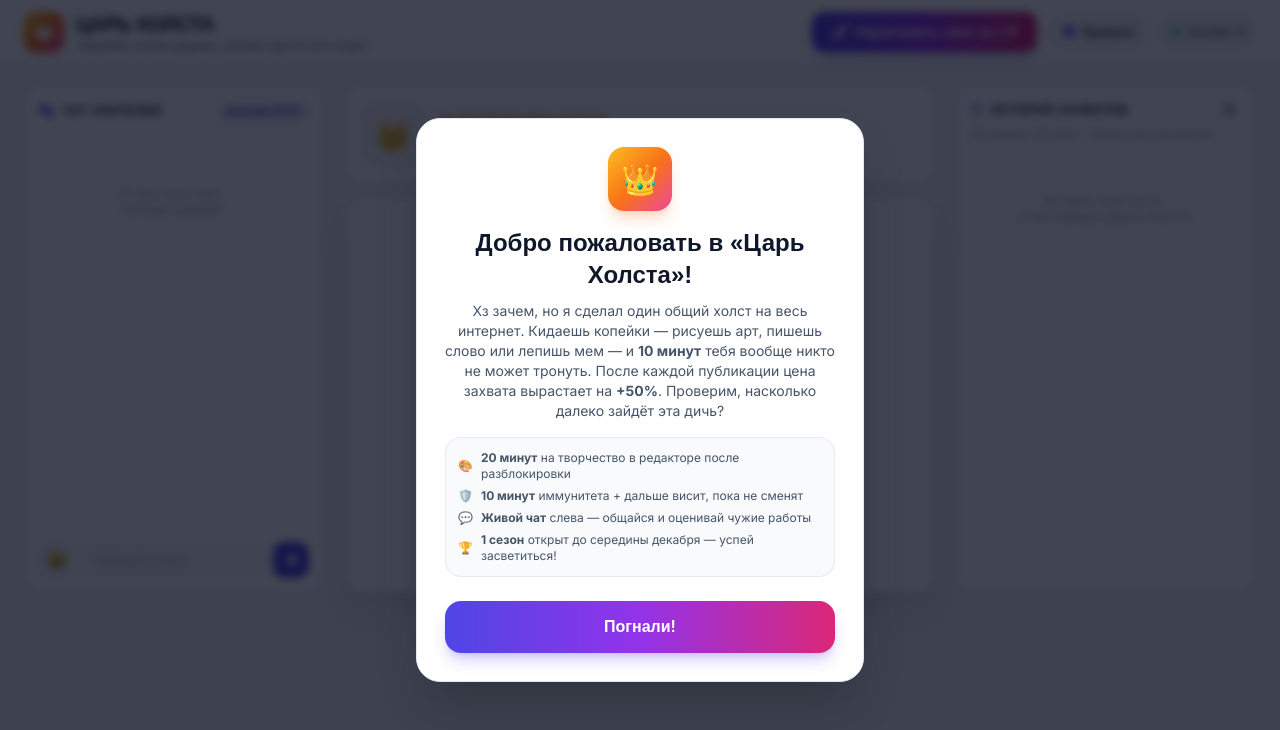
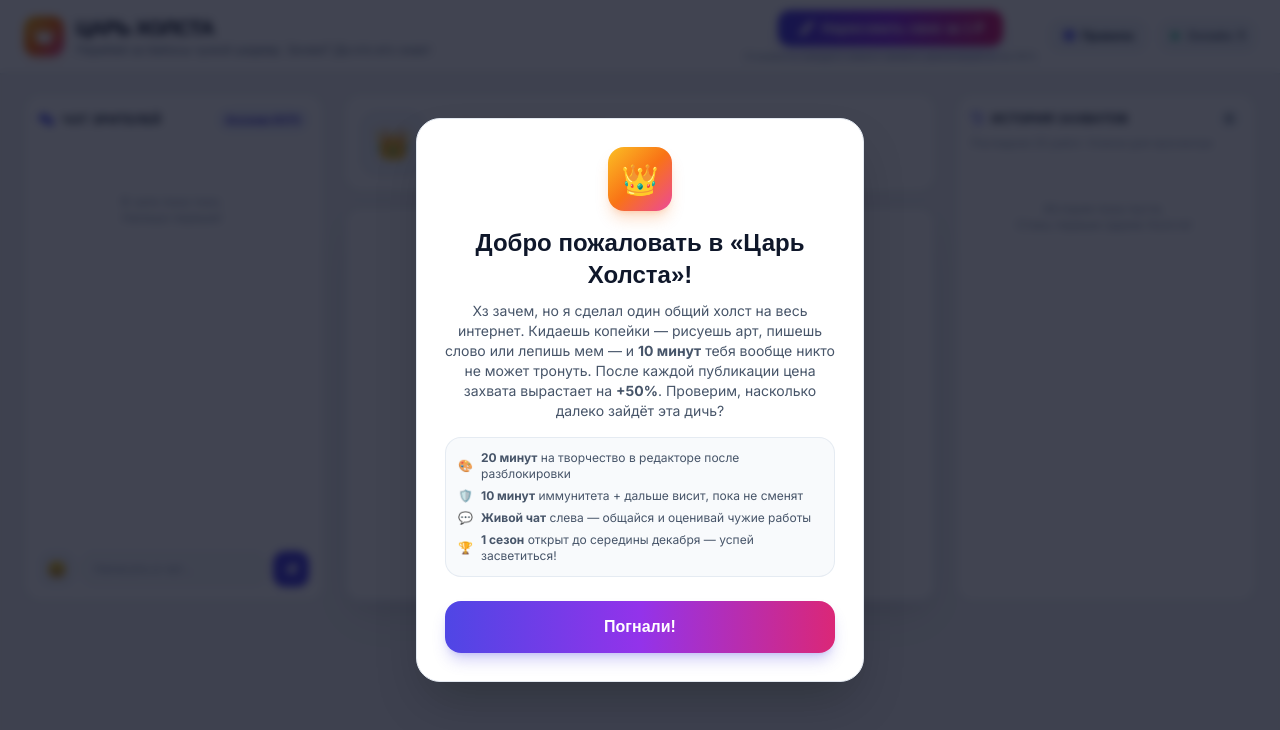
Before and after one commit to chytchyt0/king-mountains, a plain HTML site: page index.html in a window 1280 px wide. Drawn offline with nearby package versions, Linux system fonts and the light colour scheme; no server answers; a web font is replaced by a local one.

Commit message:
Add files via upload

```diff
--- a/index.html
+++ b/index.html
@@ -63,19 +63,24 @@
                     <h1 class="font-display font-extrabold text-lg sm:text-xl tracking-tight text-slate-900">
                         ЦАРЬ ХОЛСТА
                     </h1>
-                    <p class="text-xs text-slate-500">Перебей чужой шедевр. Зачем? Да кто его знает</p>
+                    <p class="text-xs text-slate-500">Перебей за бабосы чужой шедевр. Зачем? Да кто его знает</p>
                 </div>
             </div>
 
             <div class="flex items-center gap-2 sm:gap-3 flex-wrap">
+                <div class="flex flex-col items-center">
                     <button
                         type="button"
                         id="startDrawBookingBtn"
-                    class="py-2.5 px-4 sm:px-5 rounded-xl font-display font-bold text-xs sm:text-sm bg-gradient-to-r from-indigo-600 via-purple-600 to-pink-600 hover:from-indigo-500 hover:via-purple-500 hover:to-pink-500 text-white shadow-lg shadow-indigo-600/20 flex items-center justify-center gap-2 transition duration-200 transform hover:-translate-y-0.5 active:translate-y-0 disabled:opacity-60 disabled:pointer-events-none"
+                        class="py-2 px-4 sm:px-5 rounded-xl font-display font-bold text-xs sm:text-sm bg-gradient-to-r from-indigo-600 via-purple-600 to-pink-600 hover:from-indigo-500 hover:via-purple-500 hover:to-pink-500 text-white shadow-lg shadow-indigo-600/20 flex items-center justify-center gap-2 transition duration-200 transform hover:-translate-y-0.5 active:translate-y-0 disabled:opacity-60 disabled:pointer-events-none"
                     >
                         <i class="fa-solid fa-paintbrush"></i>
                         <span>Нарисовать свое за <span id="headerCurrentPrice">1 ₽</span></span>
                     </button>
+                    <span class="text-[10px] leading-tight text-slate-400 font-medium mt-1 text-center">
+                        Стоимость каждого нового захвата увеличивается на 50%
+                    </span>
+                </div>
 
                 <button type="button" id="openRulesBtn" class="px-3.5 py-2 rounded-xl bg-slate-100 hover:bg-slate-200 text-slate-700 text-xs font-bold transition flex items-center gap-1.5">
                     <i class="fa-solid fa-circle-info text-indigo-500"></i>
```
Lines whose indentation alone changed are shown as unchanged.
